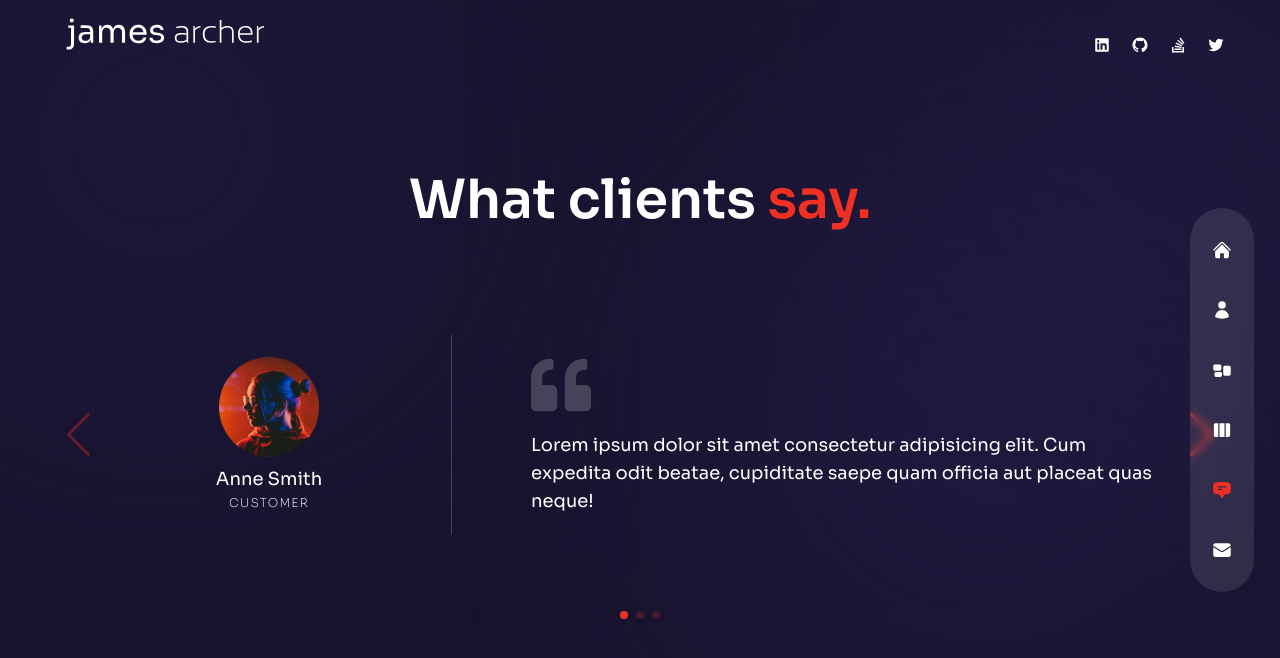
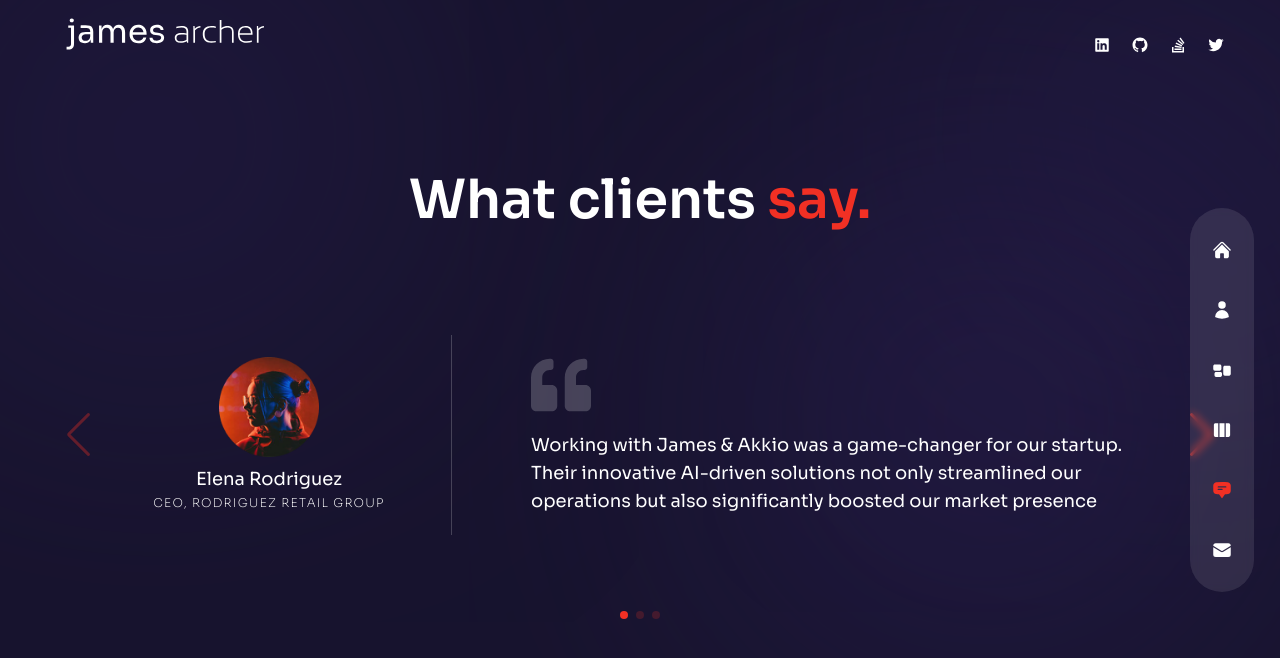
Before and after one commit to kodaneflash/james-portfolio, a Next.js app: page /testimonials in a window 1280 px wide. Shown: the top 658 px of the page. Built offline with nearby package versions, Linux system fonts and the light colour scheme.

Commit message:
modified:   components/TestimonialSlider.js

```diff
--- a/components/TestimonialSlider.js
+++ b/components/TestimonialSlider.js
@@ -2,24 +2,24 @@
 export const testimonialSlider = [
   {
     image: '/t-avt-1.png',
-    name: 'Anne Smith',
-    position: 'Customer',
+    name: 'Elena Rodriguez',
+    position: 'CEO, Rodriguez Retail Group',
     message:
-      'Lorem ipsum dolor sit amet consectetur adipisicing elit. Cum expedita odit beatae, cupiditate saepe quam officia aut placeat quas neque!',
+      'Working with James & Akkio was a game-changer for our startup. Their innovative AI-driven solutions not only streamlined our operations but also significantly boosted our market presence',
   },
   {
     image: '/t-avt-2.png',
-    name: 'Jane Doe',
-    position: 'Customer',
+    name: 'Liam Thompson',
+    position: 'Founder, Thompson Tech Solutions',
     message:
-      'Lorem ipsum dolor sit amet consectetur adipisicing elit. Cum expedita odit beatae, cupiditate saepe quam officia aut placeat quas neque!',
+      'James business consulting was a revelation for us. The AI-powered insights he provided transformed our decision-making process, giving us a competitive edge we didnt think was possible',
   },
   {
     image: '/t-avt-3.png',
-    name: 'Jhon Doe',
-    position: 'Customer',
+    name: 'Aiden Kim',
+    position: 'Director of Operations, Kim & Associates',
     message:
-      'Lorem ipsum dolor sit amet consectetur adipisicing elit. Cum expedita odit beatae, cupiditate saepe quam officia aut placeat quas neque!',
+      'James took the time to deeply understand the unique challenges our firm faced. He then conceptualized and built BizFlow, a tailored application that revolutionized our workflow. Its clear that James doesnt just offer software; he offers transformative solutions',
   },
 ];
 
```
